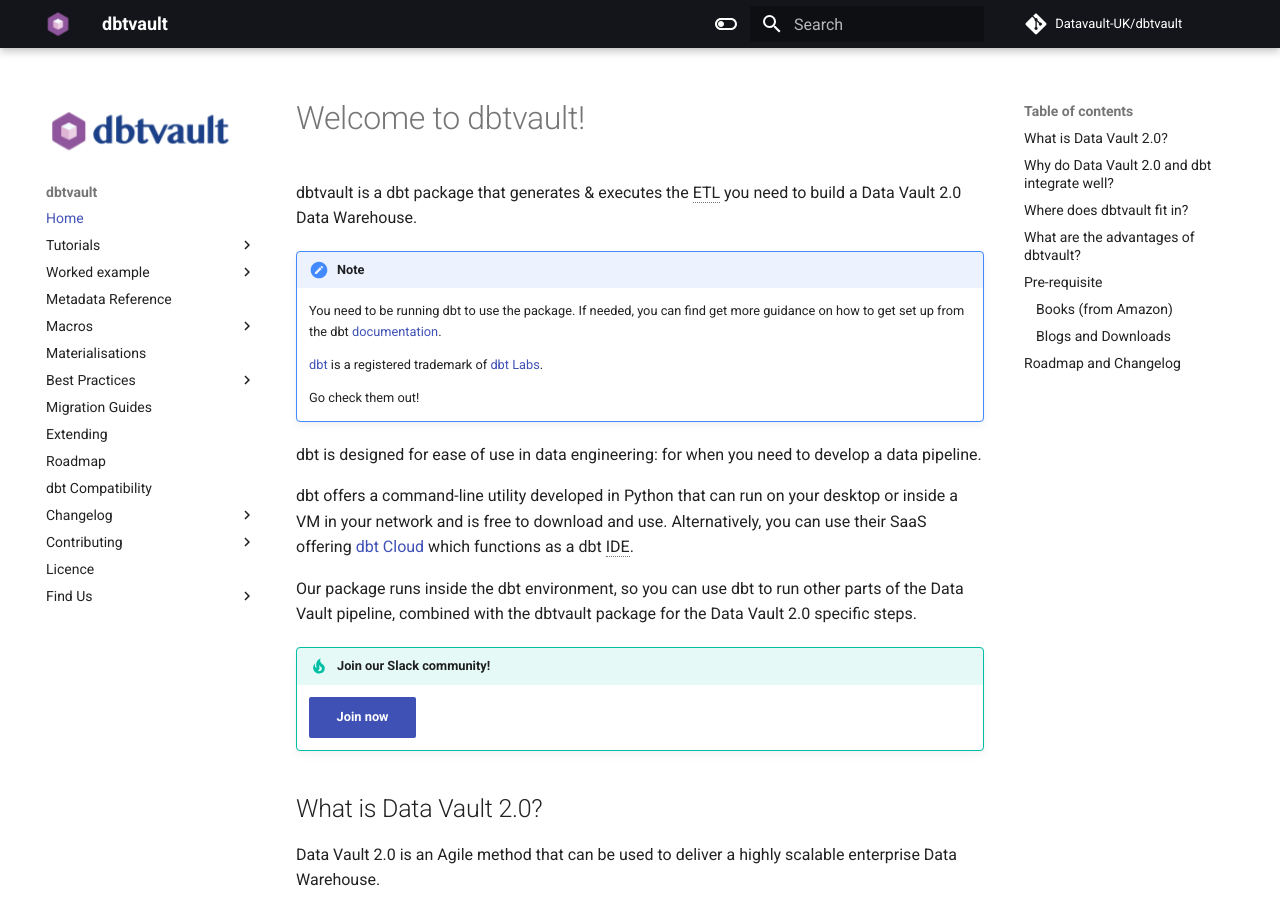
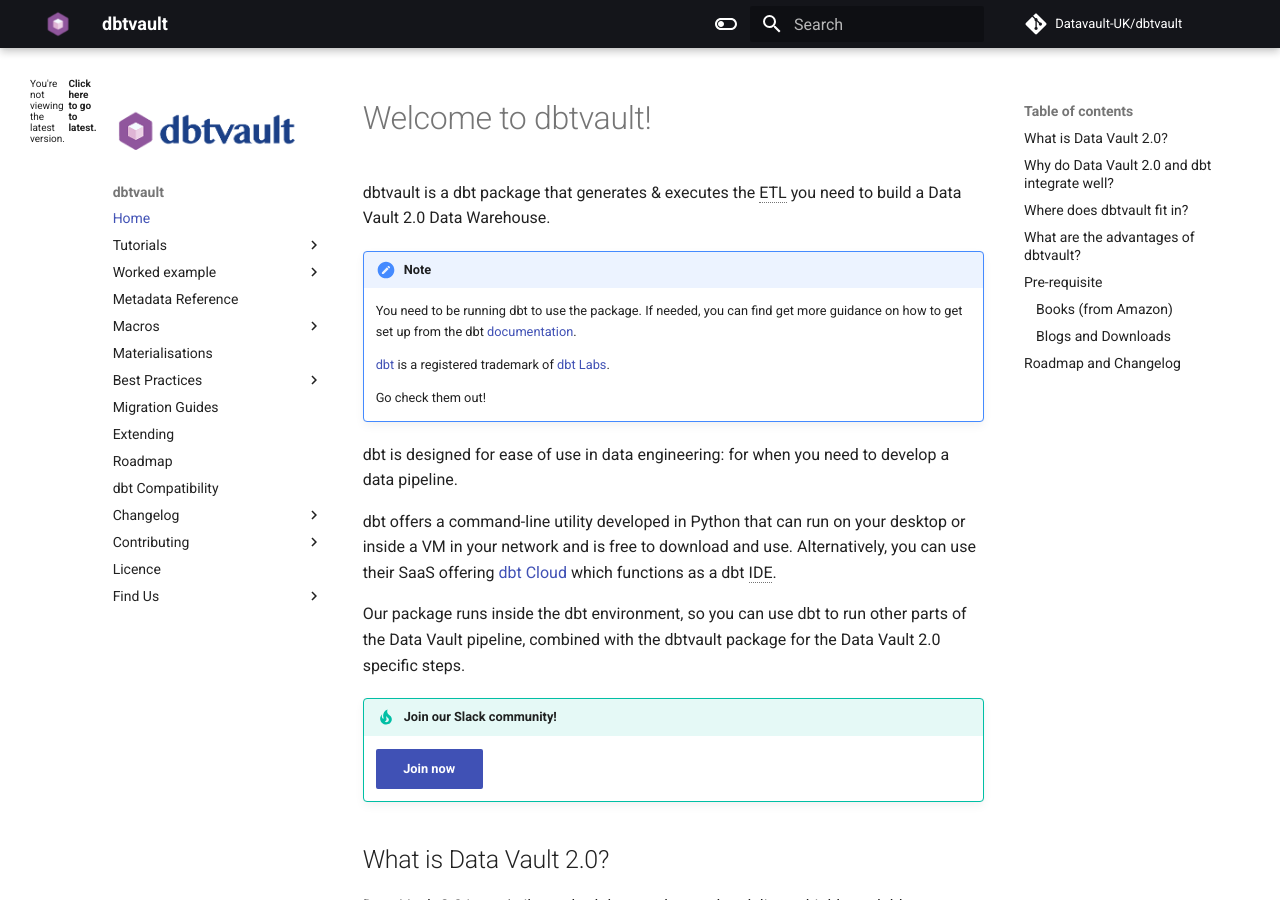
Before and after one commit to Datavault-UK/automate-dv-docs, an MkDocs documentation site: the page built from docs/index.md, in a window 1280 px wide and 900 px high. Built offline with MkDocs 1.6.1 and Material for MkDocs 9.7.7, drawn with Linux system fonts in a browser that asks for light colours; comment, search, counter and statistics services are not loaded.

```diff
--- a/overrides/main.html
+++ b/overrides/main.html
@@ -2,6 +2,13 @@
 
 <!-- Navigation -->
 {% block site_nav %}
+
+{% block outdated %}
+  You're not viewing the latest version.
+  <a href="{{ '../' ~ base_url }}">
+    <strong>Click here to go to latest.</strong>
+  </a>
+{% endblock %}
 
 <!-- Main navigation -->
 {% if nav %}
```
